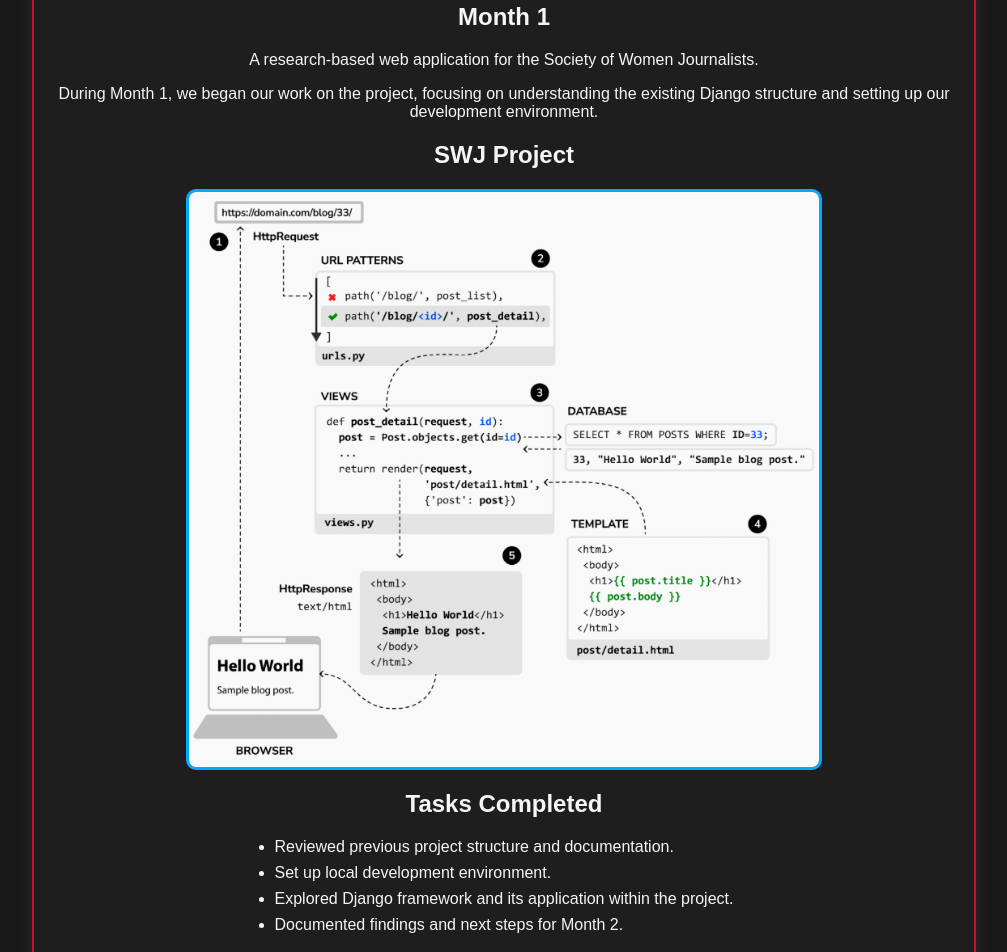
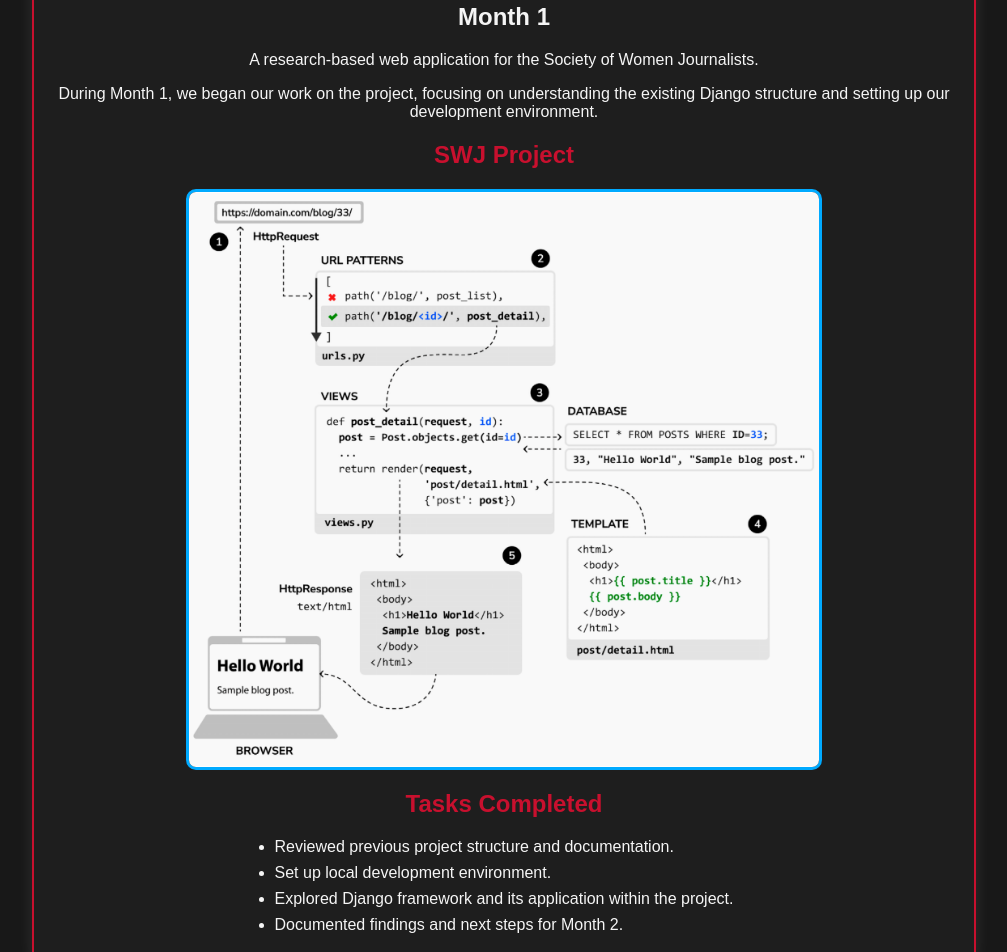
Before and after one commit to carterm22/CPS491-group05-website, a plain HTML site: page projects/swj/index.html in a window 1280 px wide. Shown: the part 236-1188 px from the top of the page, without its empty margins (136-1143 px from the left). Drawn offline with Linux system fonts and the light colour scheme; files whose address does not match are found by name.

Commit message:
Made titles red in monthly descriptions

```diff
--- a/projects/swj/index.html
+++ b/projects/swj/index.html
@@ -23,18 +23,16 @@
         <p><em>January 20th – Ongoing</em></p>
         <p>During Month 1, we began our work on the project, focusing on understanding the existing Django structure and setting up our development environment.</p>
 
-        <h2>Development Structure</h2>
+        <h2 style="color: #c8102e; text-align: center;">Development Structure</h2>
         <img src="../../images/django-structure.png" alt="Django Structure" style="max-width: 70%; border: 3px solid #00aaff; border-radius: 10px; display: block; margin: auto;">
 
-        <div class="tasks-container">
-            <h2>Tasks Completed</h2>
-            <ul>
-                <li>Reviewed previous project structure and documentation.</li>
-                <li>Set up local development environment.</li>
-                <li>Explored Django framework and its application within the project.</li>
-                <li>Documented findings and next steps for Month 2.</li>
-            </ul>
-        </div>
+        <h2 style="color: #c8102e; text-align: center;">Tasks Completed</h2>
+        <ul style="list-style-type: disc; padding-left: 0; text-align: center; display: table; margin: auto;">
+            <li>Reviewed previous project structure and documentation.</li>
+            <li>Set up local development environment.</li>
+            <li>Explored Django framework and its application within the project.</li>
+            <li>Documented findings and next steps for Month 2.</li>
+        </ul>
     </section>
 
     <footer>
```
